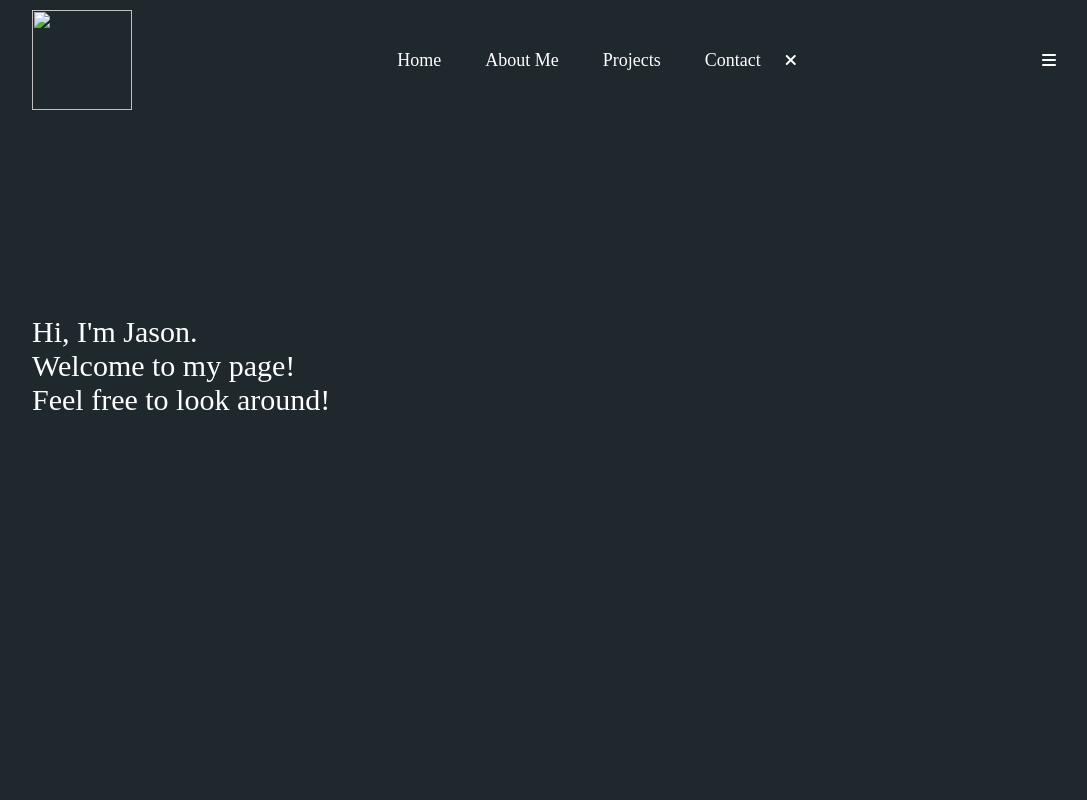
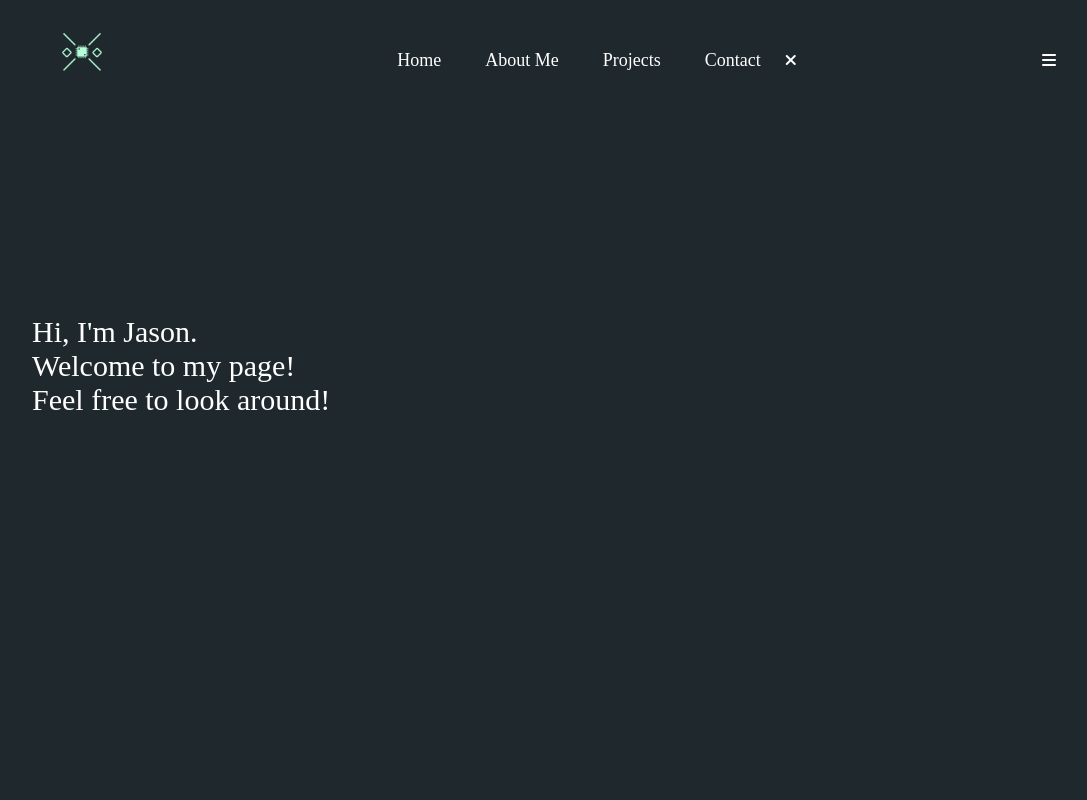
Before and after one commit to jason4851/Portfolio-Website, a plain HTML site: page index.html in a window 1280 px wide. Shown: the top 800 px of the page, without its empty margins (96-1183 px from the left). Drawn offline with Linux system fonts and the light colour scheme; the site is published under a folder, as on GitHub Pages, so addresses that start at the root find nothing.

Commit message:
Update index.html

```diff
--- a/index.html
+++ b/index.html
@@ -12,7 +12,7 @@
     <div id ="header">
        <div class="container">
         <nav>
-            <img src = "/images/HatchfulExport-All/logo_transparent.png" class = "logo">
+            <img src = "images/HatchfulExport-All/logo_transparent.png" class = "logo">
 
             <ul id="sidemenu">
                 <li><a href="#header">Home</a></li>
```
